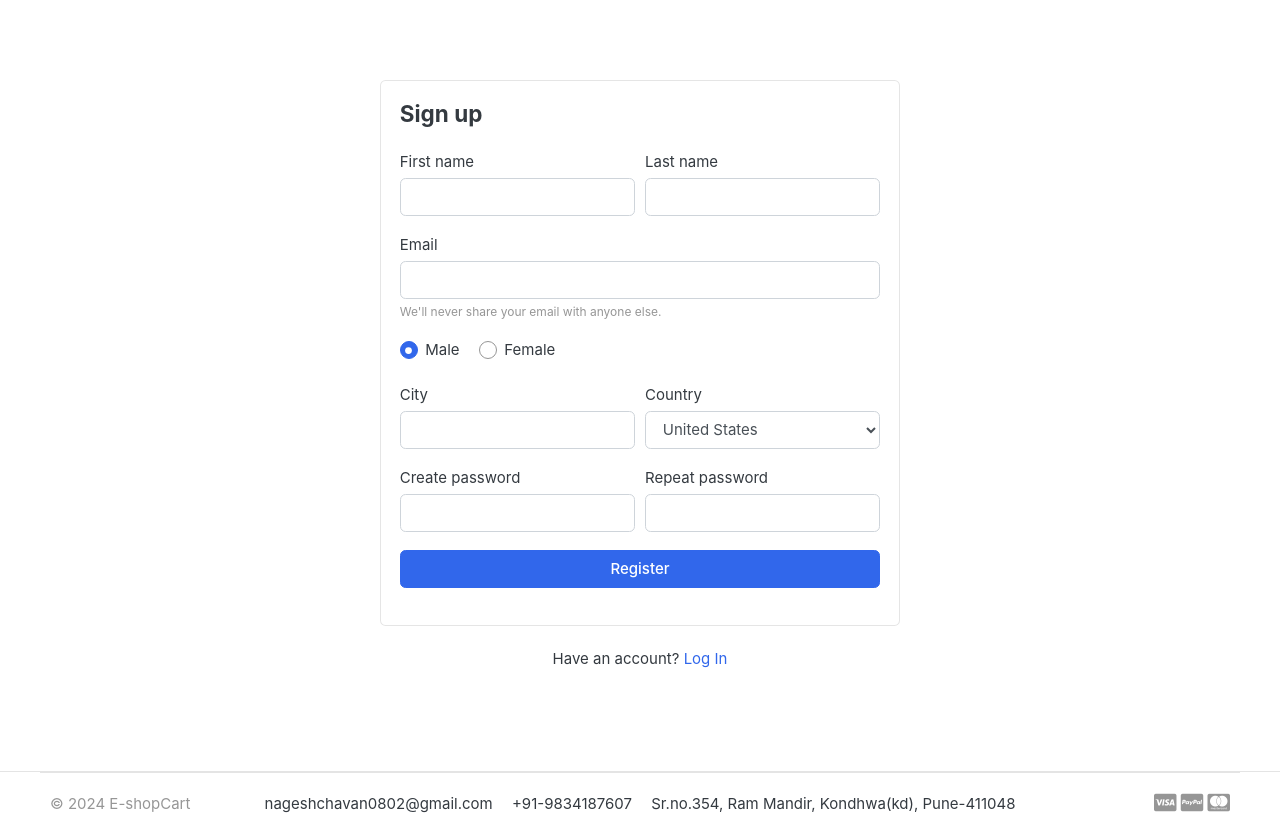
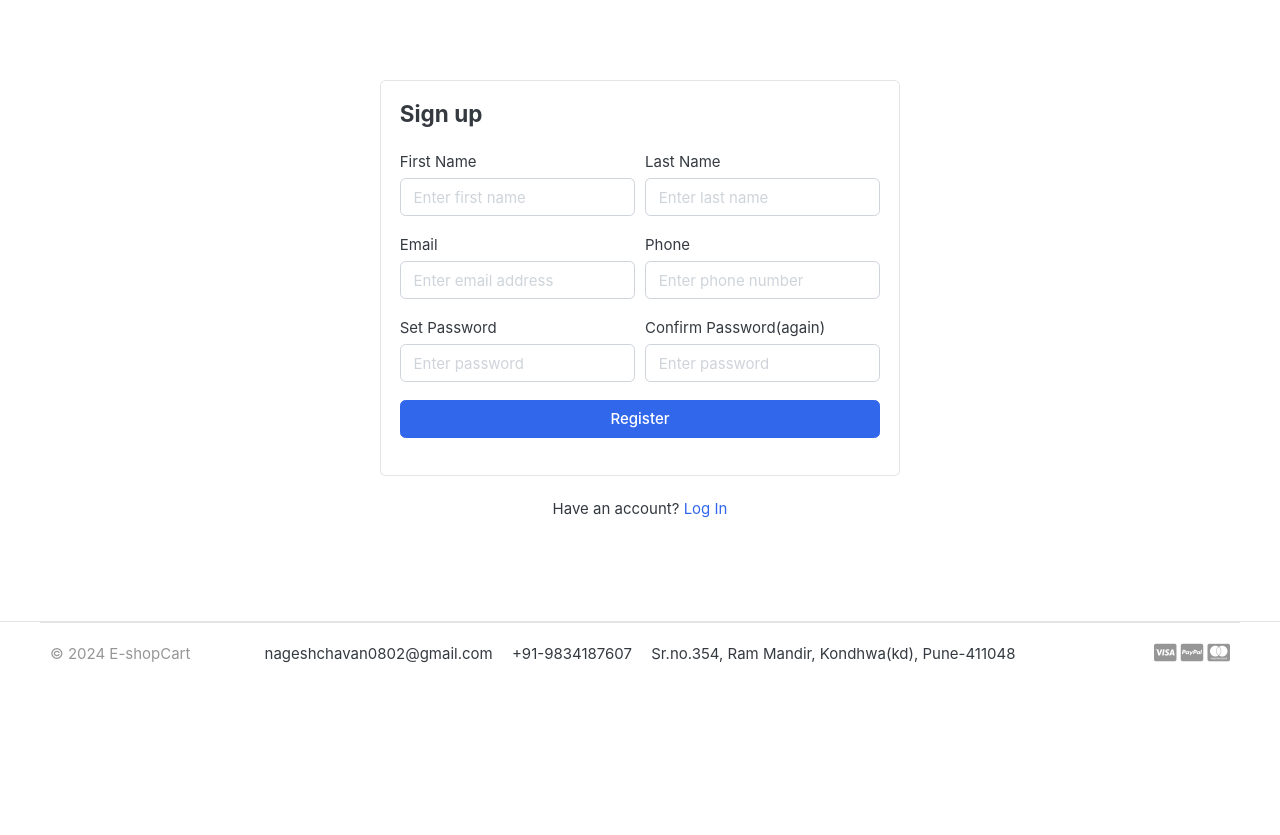
Before and after one commit to nagesh882/E-shopCart, a Django app: page /account/register in a window 1280 px wide. Shown: the part 118-953 px from the top of the page. After the commit the page ends 781 px from the top, so only its background shows below. Run offline with Django 5.2, Linux system fonts and the light colour scheme; data comes from the database, SQL or seed files in the repository; some libraries are stand-ins or nearby versions; some web fonts are replaced.

Commit message:
registration form improved and it rendered in register page

```diff
--- a/account/forms.py
+++ b/account/forms.py
@@ -22,11 +22,22 @@
     class Meta:
         model = Account
         fields = ['first_name', 'last_name', 'email', 'phone_number']
-
+        labels = {
+            'phone_number':'Phone',
+            'first_name': 'First Name',
+            'last_name': 'Last Name'
+        }
 
 
     def __init__(self, *args, **kwargs):
         super(RegistrationForm, self).__init__(*args, **kwargs)
 
+        self.label_suffix = '' # I not use default label suffix
+
+        self.fields['first_name'].widget.attrs['placeholder'] = 'Enter first name'
+        self.fields['last_name'].widget.attrs['placeholder'] = 'Enter last name'
+        self.fields['email'].widget.attrs['placeholder'] = 'Enter email address'
+        self.fields['phone_number'].widget.attrs['placeholder'] = 'Enter phone number'
+
         for field in self.fields:
             self.fields[field].widget.attrs['class'] = 'form-control'
--- a/account/views.py
+++ b/account/views.py
@@ -1,11 +1,22 @@
 from django.shortcuts import render
 from django.http import HttpResponse
+from account.forms import RegistrationForm
 
 # Create your views here.
 
 
 def register(request):
-    return render(request, 'accounts/register.html')
+
+    if request.method == "POST":
+        register_form = RegistrationForm()
+    else:
+        register_form = RegistrationForm()
+
+    context={
+        'form': register_form,
+    }
+
+    return render(request, 'accounts/register.html', context)
 
 
 def sign_in(request):
--- a/templates/accounts/register.html
+++ b/templates/accounts/register.html
@@ -10,63 +10,19 @@
 		<div class="card mx-auto" style="max-width:520px; margin-top:40px;">
 			<article class="card-body">
 				<header class="mb-4"><h4 class="card-title">Sign up</h4></header>
-				<form>
+				<form action="" method="POST">
+					{% csrf_token %}
 					<div class="form-row">
-						<div class="col form-group">
-							<label>First name</label>
-							<input type="text" class="form-control" placeholder="">
-						</div> <!-- form-group end.// -->
-						<div class="col form-group">
-							<label>Last name</label>
-							<input type="text" class="form-control" placeholder="">
-						</div> <!-- form-group end.// -->
-					</div> <!-- form-row end.// -->
-					<div class="form-group">
-						<label>Email</label>
-						<input type="email" class="form-control" placeholder="">
-						<small class="form-text text-muted">We'll never share your email with anyone else.</small>
-					</div> <!-- form-group end.// -->
-					<div class="form-group">
-						<label class="custom-control custom-radio custom-control-inline">
-							<input class="custom-control-input" checked="" type="radio" name="gender" value="option1">
-							<span class="custom-control-label"> Male </span>
-						</label>
-						<label class="custom-control custom-radio custom-control-inline">
-							<input class="custom-control-input" type="radio" name="gender" value="option2">
-							<span class="custom-control-label"> Female </span>
-						</label>
-					</div> <!-- form-group end.// -->
-					<div class="form-row">
-						<div class="form-group col-md-6">
-							<label>City</label>
-							<input type="text" class="form-control">
-						</div> <!-- form-group end.// -->
-						<div class="form-group col-md-6">
-							<label>Country</label>
-							<select id="inputState" class="form-control">
-								<option> Choose...</option>
-								<option>Uzbekistan</option>
-								<option>Russia</option>
-								<option selected="">United States</option>
-								<option>India</option>
-								<option>Afganistan</option>
-							</select>
-						</div> <!-- form-group end.// -->
-					</div> <!-- form-row.// -->
-					<div class="form-row">
-						<div class="form-group col-md-6">
-							<label>Create password</label>
-							<input class="form-control" type="password">
-						</div> <!-- form-group end.// -->
-						<div class="form-group col-md-6">
-							<label>Repeat password</label>
-							<input class="form-control" type="password">
-						</div> <!-- form-group end.// -->
-					</div>
+							{% for register_form in form %}
+								<div class="col-6 form-group">
+									<label for="{{register_form.id_for_label}}">{{register_form.label}}</label>
+									{{register_form}} <!-- field -->
+								</div> <!-- form-group end.// -->
+							{% endfor %}
+						</div> <!-- form-row end.// -->
 					<div class="form-group">
 						<button type="submit" class="btn btn-primary btn-block"> Register  </button>
 					</div> <!-- form-group// -->
-
 				</form>
 			</article><!-- card-body.// -->
 		</div> <!-- card .// -->
```
